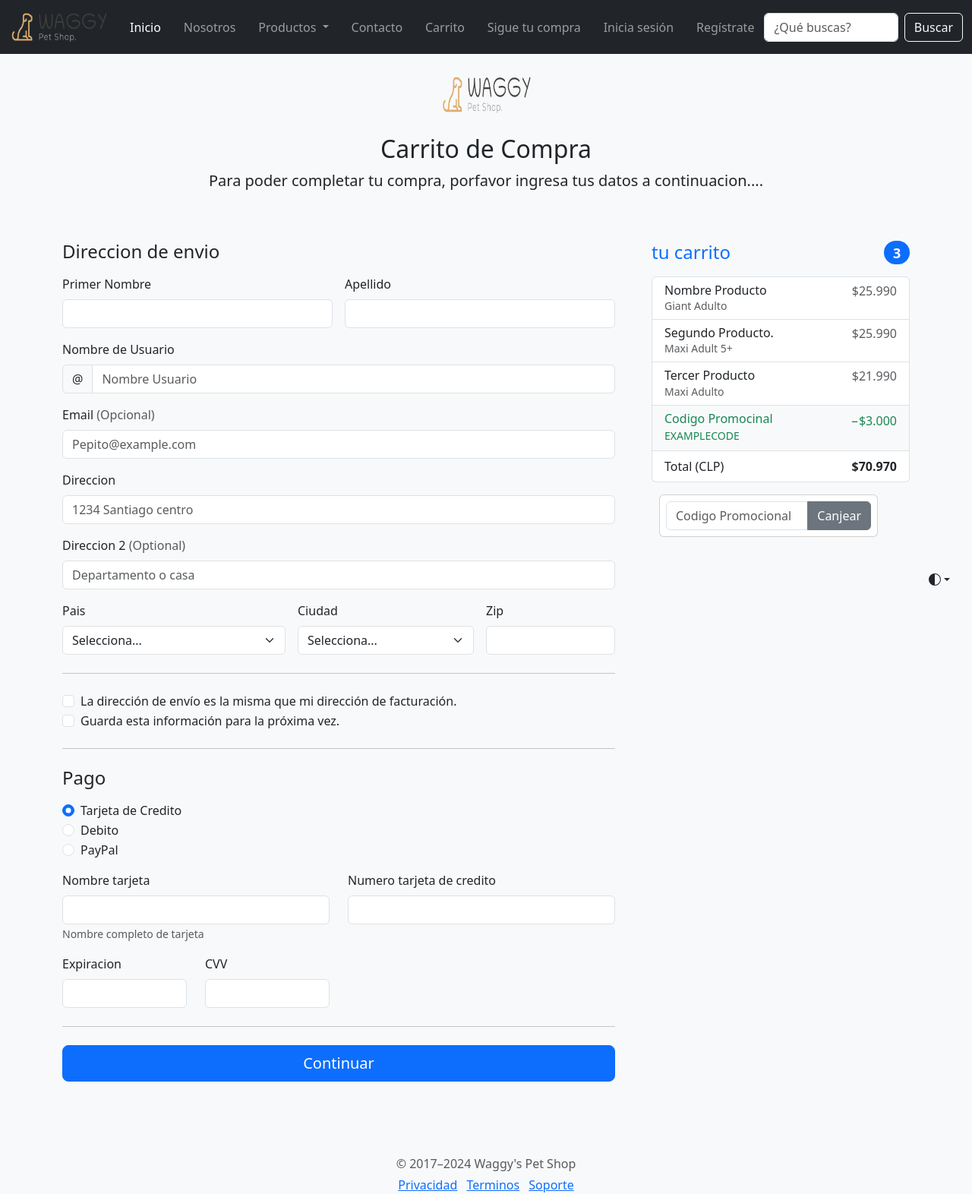
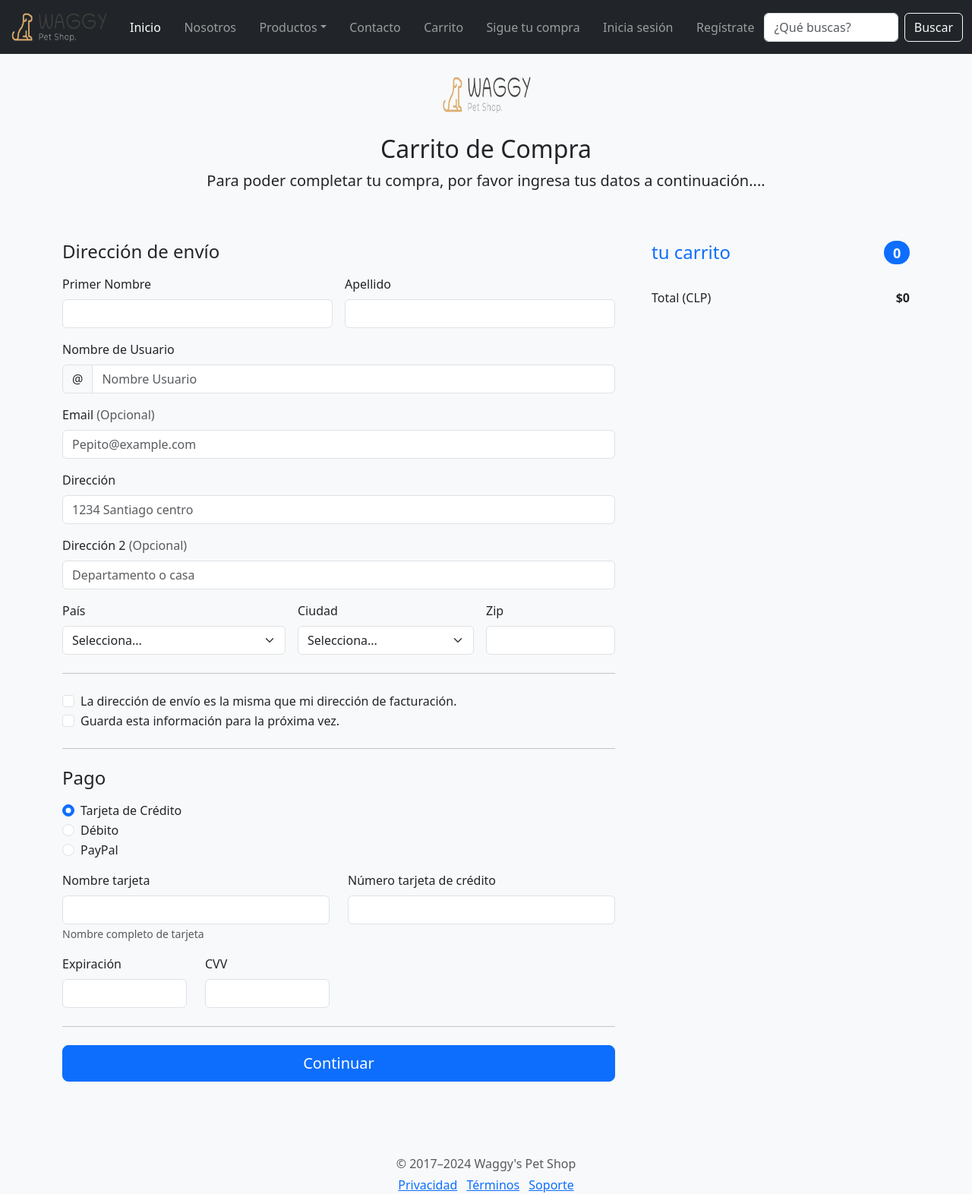
Before and after one commit to Benjv04/ProyectoProgramacionWeb, a Django app: template waggypetshop/templates/waggypetshop/carrito.html in a window 1280 px wide. Shown: the whole page at 76% size. Run offline with Django 5.2, Linux system fonts and the light colour scheme; the template is opened without the code that fills it, so the values that code supplies are empty; some libraries are stand-ins or nearby versions.

Commit message:
carrito actualizado

```diff
--- a/waggypetshop/templates/waggypetshop/carrito.html
+++ b/waggypetshop/templates/waggypetshop/carrito.html
@@ -13,9 +13,7 @@
     <script src="{% static 'waggypetshop/js/checkout.js' %}"></script>
     <link href="https://cdn.jsdelivr.net/npm/bootstrap@5.3.3/dist/css/bootstrap.min.css" rel="stylesheet" integrity="sha384-QWTKZyjpPEjISv5WaRU9OFeRpok6YctnYmDr5pNlyT2bRjXh0JMhjY6hW+ALEwIH" crossorigin="anonymous">
     <script src="https://cdn.jsdelivr.net/npm/bootstrap@5.3.3/dist/js/bootstrap.bundle.min.js" integrity="sha384-YvpcrYf0tY3lHB60NNkmXc5s9fDVZLESaAA55NDzOxhy9GkcIdslK1eN7N6jIeHz" crossorigin="anonymous"></script>
-
-
-  </head >
+</head>
 <body class="bg-body-tertiary" data-bs-theme="light">
     <nav class="navbar navbar-expand-md navbar-dark fixed-top bg-dark">
         <div class="container-fluid">
@@ -34,9 +32,7 @@
                         <a class="nav-link" href="{% url 'nosotros' %}">Nosotros</a>
                     </li>
                     <li class="nav-item dropdown">
-              <a class="nav-link dropdown-toggle" href="#" role="button" data-bs-toggle="dropdown" aria-expanded="false">
-                Productos
-              </a>
+                        <a class="nav-link dropdown-toggle" href="#" role="button" data-bs-toggle="dropdown" aria-expanded="false">Productos</a>
                         <ul class="dropdown-menu">
                             <li><a class="dropdown-item" href="{% url 'perros' %}">Comida para perros</a></li>
                             <li><a class="dropdown-item" href="{% url 'gatos' %}">Comida para gatos</a></li>
@@ -67,287 +63,193 @@
             </div>
         </div>
     </nav>
-
-
-
-
-
     <!-- CUERPO DEL CARRITO -->
-<svg xmlns="http://www.w3.org/2000/svg" class="d-none">
-  <symbol id="check2" viewBox="0 0 16 16">
-    <path d="M13.854 3.646a.5.5 0 0 1 0 .708l-7 7a.5.5 0 0 1-.708 0l-3.5-3.5a.5.5 0 1 1 .708-.708L6.5 10.293l6.646-6.647a.5.5 0 0 1 .708 0z"/>
-  </symbol>
-  <symbol id="circle-half" viewBox="0 0 16 16">
-    <path d="M8 15A7 7 0 1 0 8 1v14zm0 1A8 8 0 1 1 8 0a8 8 0 0 1 0 16z"/>
-  </symbol>
-  <symbol id="moon-stars-fill" viewBox="0 0 16 16">
-    <path d="M6 .278a.768.768 0 0 1 .08.858 7.208 7.208 0 0 0-.878 3.46c0 4.021 3.278 7.277 7.318 7.277.527 0 1.04-.055 1.533-.16a.787.787 0 0 1 .81.316.733.733 0 0 1-.031.893A8.349 8.349 0 0 1 8.344 16C3.734 16 0 12.286 0 7.71 0 4.266 2.114 1.312 5.124.06A.752.752 0 0 1 6 .278z"/>
-    <path d="M10.794 3.148a.217.217 0 0 1 .412 0l.387 1.162c.173.518.579.924 1.097 1.097l1.162.387a.217.217 0 0 1 0 .412l-1.162.387a1.734 1.734 0 0 0-1.097 1.097l-.387 1.162a.217.217 0 0 1-.412 0l-.387-1.162A1.734 1.734 0 0 0 9.31 6.593l-1.162-.387a.217.217 0 0 1 0-.412l1.162-.387a1.734 1.734 0 0 0 1.097-1.097l.387-1.162zM13.863.099a.145.145 0 0 1 .274 0l.258.774c.115.346.386.617.732.732l.774.258a.145.145 0 0 1 0 .274l-.774.258a1.156 1.156 0 0 0-.732.732l-.258.774a.145.145 0 0 1-.274 0l-.258-.774a1.156 1.156 0 0 0-.732-.732l-.774-.258a.145.145 0 0 1 0-.274l.774-.258c.346-.115.617-.386.732-.732L13.863.1z"/>
-  </symbol>
-  <symbol id="sun-fill" viewBox="0 0 16 16">
-    <path d="M8 12a4 4 0 1 0 0-8 4 4 0 0 0 0 8zM8 0a.5.5 0 0 1 .5.5v2a.5.5 0 0 1-1 0v-2A.5.5 0 0 1 8 0zm0 13a.5.5 0 0 1 .5.5v2a.5.5 0 0 1-1 0v-2A.5.5 0 0 1 8 13zm8-5a.5.5 0 0 1-.5.5h-2a.5.5 0 0 1 0-1h2a.5.5 0 0 1 .5.5zM3 8a.5.5 0 0 1-.5.5h-2a.5.5 0 0 1 0-1h2A.5.5 0 0 1 3 8zm10.657-5.657a.5.5 0 0 1 0 .707l-1.414 1.415a.5.5 0 1 1-.707-.708l1.414-1.414a.5.5 0 0 1 .707 0zm-9.193 9.193a.5.5 0 0 1 0 .707L3.05 13.657a.5.5 0 0 1-.707-.707l1.414-1.414a.5.5 0 0 1 .707 0zm9.193 2.121a.5.5 0 0 1-.707 0l-1.414-1.414a.5.5 0 0 1 .707-.707l1.414 1.414a.5.5 0 0 1 0 .707zM4.464 4.465a.5.5 0 0 1-.707 0L2.343 3.05a.5.5 0 1 1 .707-.707l1.414 1.414a.5.5 0 0 1 0 .708z"/>
-  </symbol>
-</svg>
-
-<div class="dropdown position-fixed bottom-0 end-0 mb-3 me-3 bd-mode-toggle">
-  <button class="btn btn-bd-primary py-2 dropdown-toggle d-flex align-items-center"
-          id="bd-theme"
-          type="button"
-          aria-expanded="false"
-          data-bs-toggle="dropdown"
-          aria-label="Toggle theme (auto)">
-    <svg class="bi my-1 theme-icon-active" width="1em" height="1em"><use href="#circle-half"></use></svg>
-    <span class="visually-hidden" id="bd-theme-text">Toggle theme</span>
-  </button>
-  <ul class="dropdown-menu dropdown-menu-end shadow" aria-labelledby="bd-theme-text">
-    <li>
-      <button type="button" class="dropdown-item d-flex align-items-center" data-bs-theme-value="light" aria-pressed="false">
-        <svg class="bi me-2 opacity-50" width="1em" height="1em"><use href="#sun-fill"></use></svg>
-        Light
-        <svg class="bi ms-auto d-none" width="1em" height="1em"><use href="#check2"></use></svg>
-      </button>
-    </li>
-    <li>
-      <button type="button" class="dropdown-item d-flex align-items-center" data-bs-theme-value="dark" aria-pressed="false">
-        <svg class="bi me-2 opacity-50" width="1em" height="1em"><use href="#moon-stars-fill"></use></svg>
-        Dark
-        <svg class="bi ms-auto d-none" width="1em" height="1em"><use href="#check2"></use></svg>
-      </button>
-    </li>
-    <li>
-      <button type="button" class="dropdown-item d-flex align-items-center active" data-bs-theme-value="auto" aria-pressed="true">
-        <svg class="bi me-2 opacity-50" width="1em" height="1em"><use href="#circle-half"></use></svg>
-        Auto
-        <svg class="bi ms-auto d-none" width="1em" height="1em"><use href="#check2"></use></svg>
-      </button>
-    </li>
-  </ul>
-</div>
-
-
     <div class="container">
         <main>
             <div class="py-5 text-center">
                 <img class="d-block mx-auto mb-4" src="{% static 'waggypetshop/images/logo.png' %}" alt="" width="120" height="57">
                 <h2>Carrito de Compra</h2>
-  <p class="lead">Para poder completar tu compra, porfavor ingresa tus datos a continuacion....</p>
+                <p class="lead">Para poder completar tu compra, por favor ingresa tus datos a continuación....</p>
             </div>
-
             <div class="row g-5">
                 <div class="col-md-5 col-lg-4 order-md-last">
                     <h4 class="d-flex justify-content-between align-items-center mb-3">
                         <span class="text-primary">tu carrito</span>
-      <span class="badge bg-primary rounded-pill">3</span>
+                        <span class="badge bg-primary rounded-pill" id="cart-count">0</span>
                     </h4>
-    <ul class="list-group mb-3">
-      <li class="list-group-item d-flex justify-content-between lh-sm">
-        <div>
-          <h6 class="my-0">Nombre Producto</h6>
-          <small class="text-body-secondary">Giant Adulto</small>
-        </div>
-        <span class="text-body-secondary">$25.990</span>
-      </li>
-      <li class="list-group-item d-flex justify-content-between lh-sm">
-        <div>
-          <h6 class="my-0">Segundo Producto.</h6>
-          <small class="text-body-secondary">Maxi Adult 5+</small>
-        </div>
-        <span class="text-body-secondary">$25.990</span>
-      </li>
-      <li class="list-group-item d-flex justify-content-between lh-sm">
-        <div>
-          <h6 class="my-0">Tercer Producto</h6>
-          <small class="text-body-secondary">Maxi Adulto</small>
-        </div>
-        <span class="text-body-secondary">$21.990</span>
-      </li>
-      <li class="list-group-item d-flex justify-content-between bg-body-tertiary">
-        <div class="text-success">
-          <h6 class="my-0">Codigo Promocinal</h6>
-          <small>EXAMPLECODE</small>
-        </div>
-        <span class="text-success">−$3.000</span>
-      </li>
+                    <ul class="list-group mb-3" id="cart-items">
+                        <!-- Los productos se añadirán aquí dinámicamente -->
+                    </ul>
                     <li class="list-group-item d-flex justify-content-between">
                         <span>Total (CLP)</span>
-        <strong>$70.970</strong>
+                        <strong id="cart-total">$0</strong>
                     </li>
-    </ul>
-
-    <form class="card p-2">
-      <div class="input-group">
-        <input type="text" class="form-control" placeholder="Codigo Promocional">
-        <button type="submit" class="btn btn-secondary">Canjear</button>
-      </div>
-    </form>
                 </div>
                 <div class="col-md-7 col-lg-8">
-    <h4 class="mb-3">Direccion de envio</h4>
+                    <h4 class="mb-3">Dirección de envío</h4>
                     <form class="needs-validation" novalidate>
                         <div class="row g-3">
                             <div class="col-sm-6">
                                 <label for="firstName" class="form-label">Primer Nombre</label>
                                 <input type="text" class="form-control" id="firstName" placeholder="" value="" required>
-          <div class="invalid-feedback">
-            Se requiere nombre.
+                                <div class="invalid-feedback">Se requiere nombre.</div>
                             </div>
-        </div>
-
                             <div class="col-sm-6">
                                 <label for="lastName" class="form-label">Apellido</label>
                                 <input type="text" class="form-control" id="lastName" placeholder="" value="" required>
-          <div class="invalid-feedback">
-            Se requiere apellido.
+                                <div class="invalid-feedback">Se requiere apellido.</div>
                             </div>
-        </div>
-
                             <div class="col-12">
                                 <label for="username" class="form-label">Nombre de Usuario</label>
                                 <div class="input-group has-validation">
                                     <span class="input-group-text">@</span>
                                     <input type="text" class="form-control" id="username" placeholder="Nombre Usuario" required>
-          <div class="invalid-feedback">
-              Se requiere nombre de usuario.
+                                    <div class="invalid-feedback">Se requiere nombre de usuario.</div>
                                 </div>
                             </div>
-        </div>
-
                             <div class="col-12">
                                 <label for="email" class="form-label">Email <span class="text-body-secondary">(Opcional)</span></label>
                                 <input type="email" class="form-control" id="email" placeholder="Pepito@example.com">
-          <div class="invalid-feedback">
-            Porfavor ingresa un email valido para realziar la compra.
+                                <div class="invalid-feedback">Por favor ingresa un email válido para realizar la compra.</div>
                             </div>
+                            <div class="col-12">
+                                <label for="address" class="form-label">Dirección</label>
+                                <input type="text" class="form-control" id="address" placeholder="1234 Santiago centro" required>
+                                <div class="invalid-feedback">Por favor ingresa tu dirección de envío.</div>
                             </div>
-
                             <div class="col-12">
-          <label for="address" class="form-label">Direccion</label>
-          <input type="text" class="form-control" id="address" placeholder="1234 Santiago centro" required>
-          <div class="invalid-feedback">
-            Porfavor ingresa tu direccion de envio.
-          </div>
-        </div>
-
-        <div class="col-12">
-          <label for="address2" class="form-label">Direccion 2 <span class="text-body-secondary">(Optional)</span></label>
+                                <label for="address2" class="form-label">Dirección 2 <span class="text-body-secondary">(Opcional)</span></label>
                                 <input type="text" class="form-control" id="address2" placeholder="Departamento o casa">
                             </div>
-
                             <div class="col-md-5">
-          <label for="country" class="form-label">Pais</label>
+                                <label for="country" class="form-label">País</label>
                                 <select class="form-select" id="country" required>
                                     <option value="">Selecciona...</option>
                                     <option>Chile</option>
                                 </select>
-          <div class="invalid-feedback">
-            Porfavor ingresa un pais.
+                                <div class="invalid-feedback">Por favor ingresa un país.</div>
                             </div>
-        </div>
-
                             <div class="col-md-4">
                                 <label for="state" class="form-label">Ciudad</label>
                                 <select class="form-select" id="state" required>
                                     <option value="">Selecciona...</option>
                                     <option>Santiago</option>
                                 </select>
-          <div class="invalid-feedback">
-            Porfavor ingresa una ciudad.
+                                <div class="invalid-feedback">Por favor ingresa una ciudad.</div>
                             </div>
-        </div>
-
                             <div class="col-md-3">
                                 <label for="zip" class="form-label">Zip</label>
                                 <input type="text" class="form-control" id="zip" placeholder="" required>
-          <div class="invalid-feedback">
-            Se requiere Zip Code.
+                                <div class="invalid-feedback">Se requiere Zip Code.</div>
                             </div>
                         </div>
-      </div>
-
                         <hr class="my-4">
-
                         <div class="form-check">
                             <input type="checkbox" class="form-check-input" id="same-address">
                             <label class="form-check-label" for="same-address">La dirección de envío es la misma que mi dirección de facturación.</label>
                         </div>
-
                         <div class="form-check">
                             <input type="checkbox" class="form-check-input" id="save-info">
                             <label class="form-check-label" for="save-info">Guarda esta información para la próxima vez.</label>
                         </div>
-
                         <hr class="my-4">
-
                         <h4 class="mb-3">Pago</h4>
-
                         <div class="my-3">
                             <div class="form-check">
                                 <input id="credit" name="paymentMethod" type="radio" class="form-check-input" checked required>
-          <label class="form-check-label" for="credit">Tarjeta de Credito</label>
+                                <label class="form-check-label" for="credit">Tarjeta de Crédito</label>
                             </div>
                             <div class="form-check">
                                 <input id="debit" name="paymentMethod" type="radio" class="form-check-input" required>
-          <label class="form-check-label" for="debit">Debito</label>
+                                <label class="form-check-label" for="debit">Débito</label>
                             </div>
                             <div class="form-check">
                                 <input id="paypal" name="paymentMethod" type="radio" class="form-check-input" required>
                                 <label class="form-check-label" for="paypal">PayPal</label>
                             </div>
                         </div>
-
                         <div class="row gy-3">
                             <div class="col-md-6">
                                 <label for="cc-name" class="form-label">Nombre tarjeta</label>
                                 <input type="text" class="form-control" id="cc-name" placeholder="" required>
                                 <small class="text-body-secondary">Nombre completo de tarjeta</small>
-          <div class="invalid-feedback">
-            Se requiere nombre de la tarjeta
+                                <div class="invalid-feedback">Se requiere nombre de la tarjeta</div>
                             </div>
+                            <div class="col-md-6">
+                                <label for="cc-number" class="form-label">Número tarjeta de crédito</label>
+                                <input type="text" class="form-control" id="cc-number" placeholder="" required>
+                                <div class="invalid-feedback">Se requiere número de tarjeta</div>
                             </div>
-
-        <div class="col-md-6">
-          <label for="cc-number" class="form-label">Numero tarjeta de credito</label>
-          <input type="text" class="form-control" id="cc-number" placeholder="" required>
-          <div class="invalid-feedback">
-            Se requiere numero de tarjeta
+                            <div class="col-md-3">
+                                <label for="cc-expiration" class="form-label">Expiración</label>
+                                <input type="text" class="form-control" id="cc-expiration" placeholder="" required>
+                                <div class="invalid-feedback">Se requiere fecha de expiración</div>
                             </div>
-        </div>
-
-        <div class="col-md-3">
-          <label for="cc-expiration" class="form-label">Expiracion</label>
-          <input type="text" class="form-control" id="cc-expiration" placeholder="" required>
-          <div class="invalid-feedback">
-            Se requiere fecha de expiracion
-          </div>
-        </div>
-
                             <div class="col-md-3">
                                 <label for="cc-cvv" class="form-label">CVV</label>
                                 <input type="text" class="form-control" id="cc-cvv" placeholder="" required>
-          <div class="invalid-feedback">
-            Se requiere codigo de seguridad (CVV)
+                                <div class="invalid-feedback">Se requiere código de seguridad (CVV)</div>
                             </div>
                         </div>
-      </div>
-
                         <hr class="my-4">
-
                         <button class="w-100 btn btn-primary btn-lg" type="submit">Continuar</button>
                     </form>
                 </div>
             </div>
         </main>
-
         <footer class="my-5 pt-5 text-body-secondary text-center text-small">
             <p class="mb-1">&copy; 2017–2024 Waggy's Pet Shop</p>
             <ul class="list-inline">
                 <li class="list-inline-item"><a href="#">Privacidad</a></li>
-      <li class="list-inline-item"><a href="#">Terminos</a></li>
+                <li class="list-inline-item"><a href="#">Términos</a></li>
                 <li class="list-inline-item"><a href="#">Soporte</a></li>
             </ul>
         </footer>
     </div>
+    <script>
+        document.addEventListener('DOMContentLoaded', function() {
+            let cart = JSON.parse(localStorage.getItem('cart')) || [];
+            let cartItemsContainer = document.getElementById('cart-items');
+            let cartTotal = 0;
+
+            cart.forEach((item, index) => {
+                let li = document.createElement('li');
+                li.className = 'list-group-item d-flex justify-content-between lh-sm';
+                li.innerHTML = `
+                    <div>
+                        <h6 class="my-0">${item.name}</h6>
+                        <small class="text-body-secondary">Cantidad: ${item.quantity}</small>
+                    </div>
+                    <span class="text-body-secondary">$${(item.price * item.quantity).toLocaleString('es-CL')}</span>
+                    <button class="btn btn-sm btn-primary" onclick="editItem(${index})">Editar</button>
+                    <button class="btn btn-sm btn-danger" onclick="removeItem(${index})">Eliminar</button>
+                `;
+                cartItemsContainer.appendChild(li);
+                cartTotal += item.price * item.quantity;
+            });
+
+            document.getElementById('cart-total').textContent = `$${cartTotal.toLocaleString('es-CL')}`;
+            document.getElementById('cart-count').textContent = cart.length;
+        });
+
+        function removeItem(index) {
+            let cart = JSON.parse(localStorage.getItem('cart')) || [];
+            cart.splice(index, 1);
+            localStorage.setItem('cart', JSON.stringify(cart));
+            location.reload();
+        }
+
+        function editItem(index) {
+            let newQuantity = prompt("Nueva cantidad del producto:");
+            if (newQuantity) {
+                let cart = JSON.parse(localStorage.getItem('cart')) || [];
+                cart[index].quantity = parseInt(newQuantity);
+                localStorage.setItem('cart', JSON.stringify(cart));
+                location.reload();
+            }
+        }
+    </script>
     <script src="../assets/dist/js/bootstrap.bundle.min.js"></script>
-
-    <script src="checkout.js"></script></body>
+    <script src="checkout.js"></script>
+</body>
 </html>
```
Also changed, not shown: waggypetshop/templates/waggypetshop/gatos.html (+21 -30 lines), waggypetshop/templates/waggypetshop/otros.html (+18 -25 lines), waggypetshop/templates/waggypetshop/perros.html (+21 -30 lines). Lines whose indentation alone changed are shown as unchanged.
